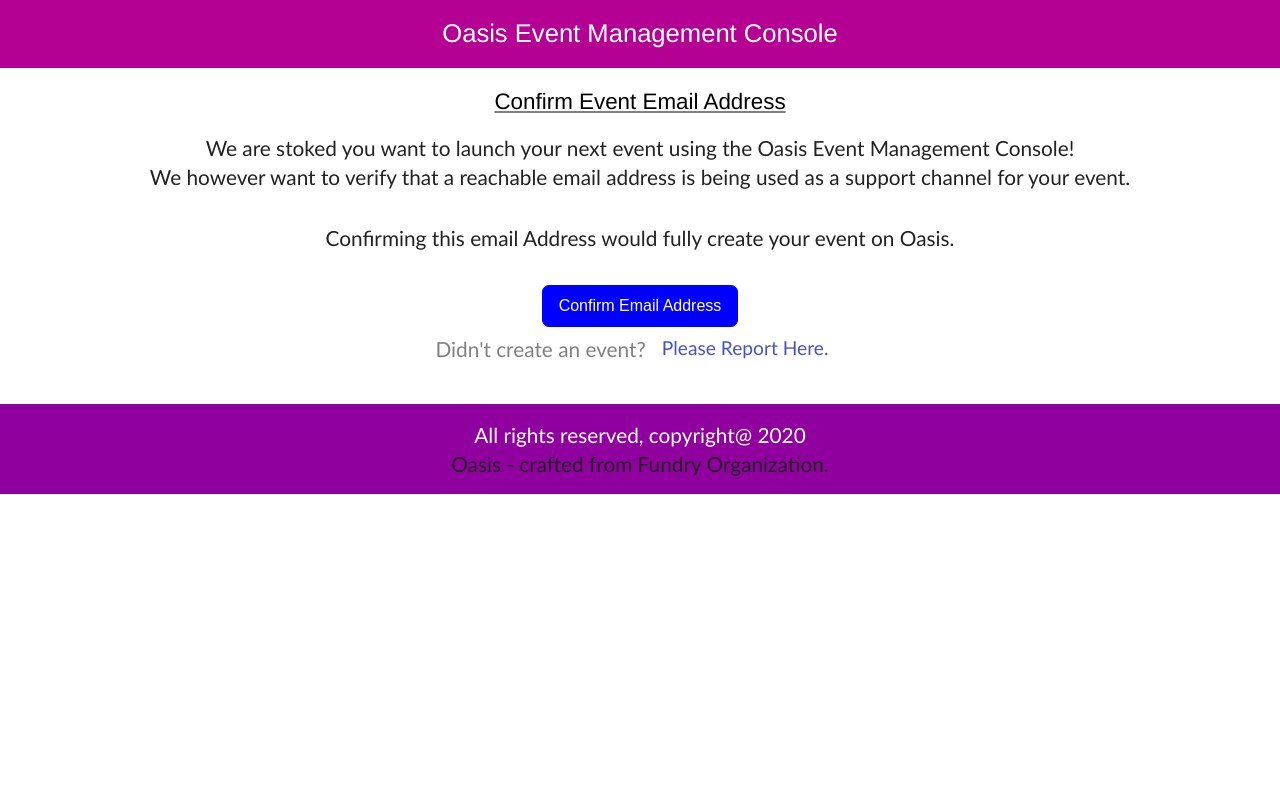
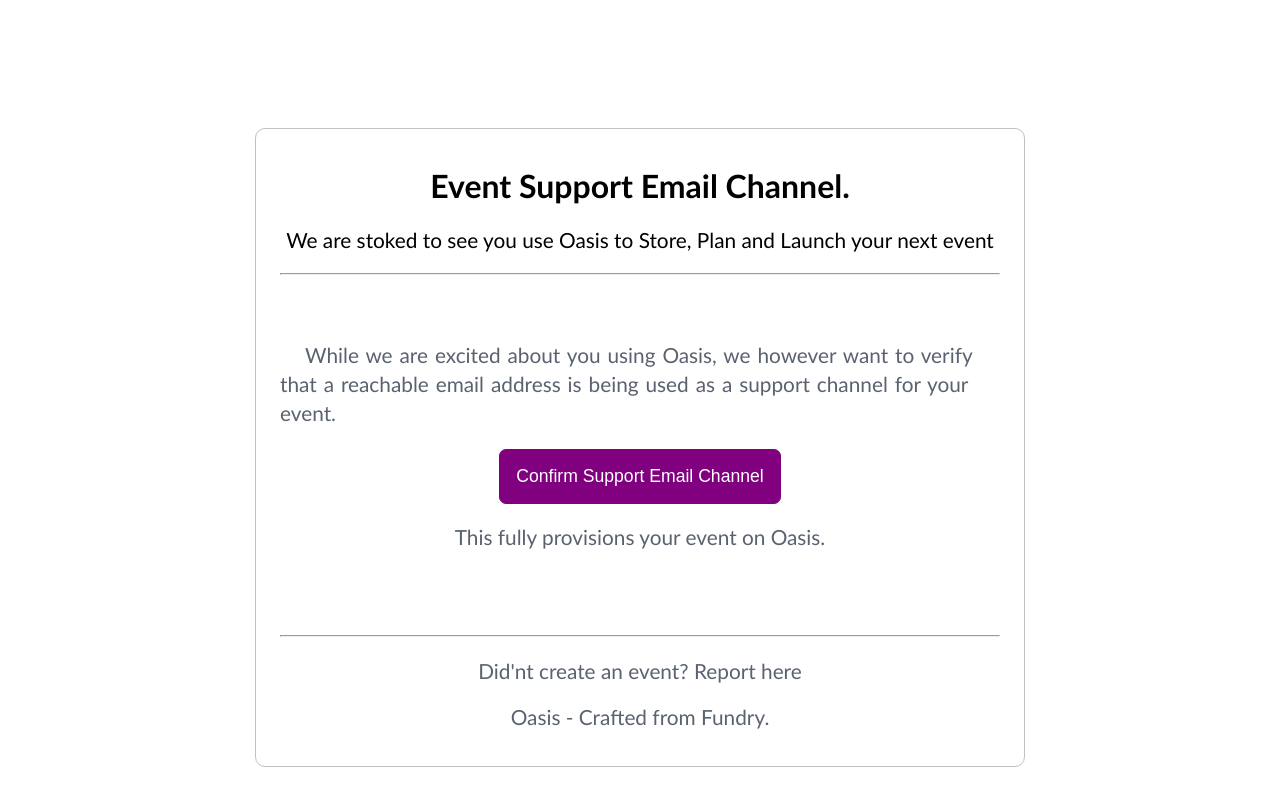
Before and after one commit to fundry/event-email-templates, a website: page src/emails/create-event.pug in a window 1280 px wide. Drawn offline with nearby package versions, Linux system fonts and the light colour scheme; files that its build step writes are made by us from their sources.

Commit message:
added beta test template

```diff
--- a/package.json
+++ b/package.json
@@ -17,6 +17,7 @@
   "dependencies": {
     "@google-cloud/functions-framework": "^1.5.1",
     "@google/cloud-debug": "^0.9.3",
+    "apollo-boost": "^0.4.9",
     "dotenv": "^8.1.0",
     "mailgun-js": "^0.22.0",
     "nodemailer": "^6.3.1",
--- /dev/null
+++ b/src/css/beta.css
@@ -0,0 +1,49 @@
+body {
+    display : flex;
+    justify-content: center;
+    align-items: center;
+    font-family: calibri;
+    color: #5a6270;
+}
+
+p {
+    font-size : 1.3rem
+}
+
+li {
+    margin : 0.5rem 1rem;
+    font-size : 1.3rem
+}
+
+section {
+    display: flex;
+    justify-content: center;
+    align-items: center;
+}
+
+button {
+    outline: skyblue;
+    padding: 1rem 1rem;
+    background: purple;
+    color: #fff;
+    border: 1px solid purple;
+    border-radius: 7px;
+    font-size: 1.1rem;
+}
+
+button:hover{
+    cursor: pointer;
+}
+
+div {
+    margin: 3rem 0rem;
+    width : 45rem;
+    border: 1.5px solid #C0C0C0;
+    padding: 1rem 1.5rem;
+    border-radius: 10px;
+}
+
+h1 {
+    text-align: center;
+    color: #000;
+}
--- a/src/emails/create-event.pug
+++ b/src/emails/create-event.pug
@@ -5,37 +5,25 @@
     meta(http-equiv='x-ua-compatible', content='ie=edge')
     meta(name='viewport', content='width=device-width, initial-scale=1.0')
     //- link(rel='stylesheet', href="https://stackpath.bootstrapcdn.com/bootstrap/4.3.1/css/bootstrap.min.css",integrity="sha384-ggOyR0iXCbMQv3Xipma34MD+dH/1fQ784/j6cY/iJTQUOhcWr7x9JvoRxT2MZw1T" crossorigin="anonymous")
-    link(rel='stylesheet', href="../css/basic.css")
-    link(rel='stylesheet', href="../css/create-event.css")
+    link(rel='stylesheet', href="../css/beta.css")
 
-    title Confirm Oasis Event Creation
+    title Confirm Support
 
-  body
-    div.header
-      h2 Oasis Event Management Console
+  body(style="margin: 5rem 1rem")
+    div
+        h1 Event Support Email Channel.
+        p(style="text-align : center; color: #000") We are stoked to see you use Oasis to Store, Plan and Launch your next event
+        hr
+        br
+        br
+        p(style="text-indent: 25px; word-spacing: 0.1rem; line-height : 1.8rem;") While we are excited about you using Oasis, we however want to verify that a reachable email address is being used as a support channel for your event.
 
-    br
-    h3 Confirm Event Email Address
-
-    div.body-container
-      div.body
-        p(style="text-align: center") We are stoked you want to launch your next event using the Oasis Event Management Console!
-
-        p We however want to verify that a reachable email address is being used as a support channel for your event.
+        section
+          button Confirm Support Email Channel
+        p(style="text-align : center") This fully provisions your event on Oasis.
         br
-        p(style="text-align: center") Confirming this email Address would fully create your event on Oasis.
-
         br
-
-        div.btn-container
-          button(href="#") Confirm Email Address
-            br
-
-        div.straight-line
-          p(style="color: grey") Didn't create an event?
-          a(style="padding : 0.5rem 1rem") Please Report Here.
-
-    br
-    div.footer
-      p(style="color: #fff") All rights reserved, copyright@ 2020
-      p(style="color: #fff font-size: 0.9rem") Oasis - crafted from Fundry Organization.
+        br
+        hr
+        p(style="text-align: center") Did'nt create an event? Report here
+        p(style="text-align: center") Oasis - Crafted from Fundry.
```
Also changed, not shown: index.js (+42 -22 lines), src/emails/beta-test.pug (added, +30 -0 lines), dist/beta-test.html (added), dist/create-event.html, 2 other files.
